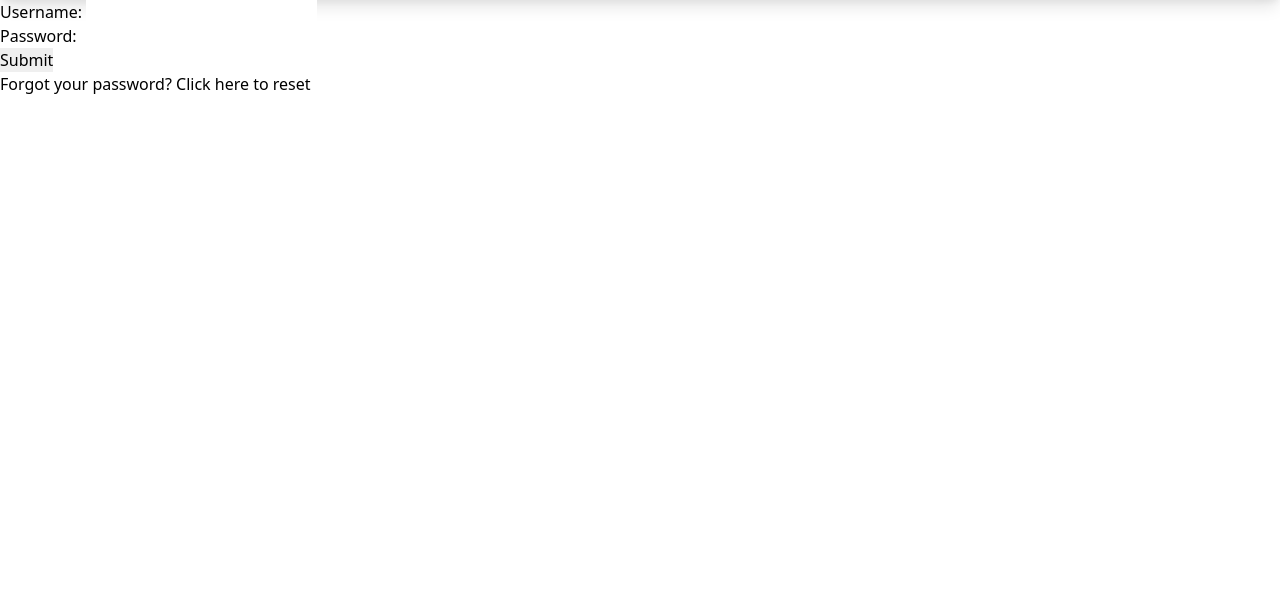
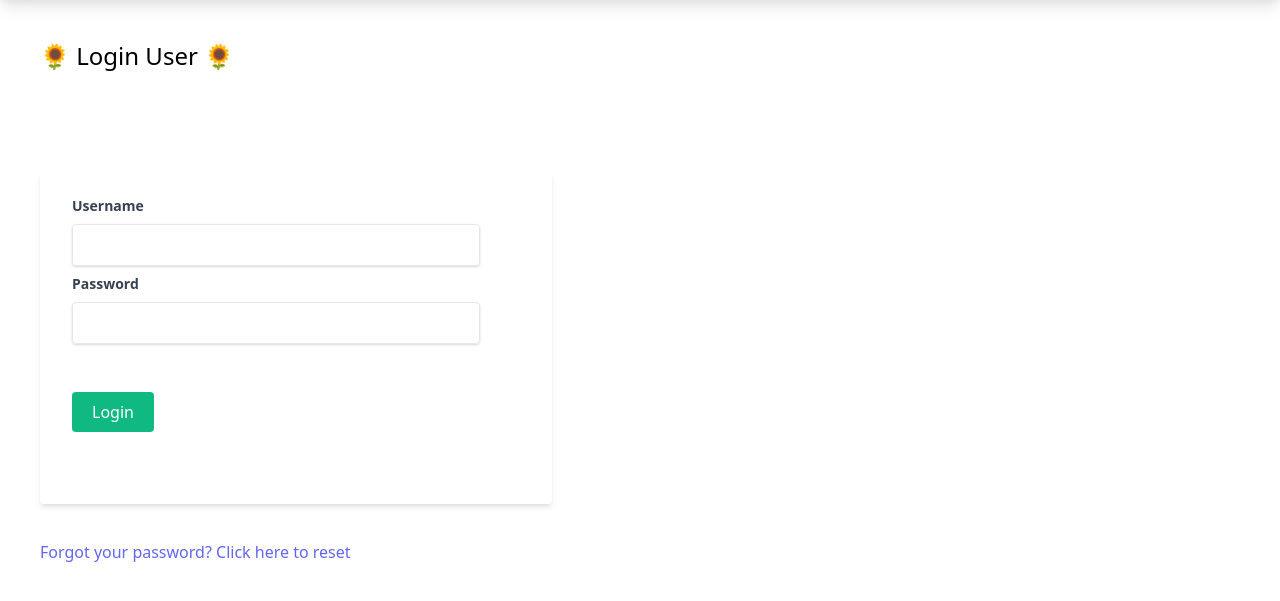
Before and after one commit to torcuata22/social, a Django app: page /users/login/ in a window 1280 px wide. Shown: the part 64-665 px from the top of the page. Run offline with Django 4.2, Linux system fonts and the light colour scheme; style sheets or scripts are compiled from the project's sources.

Commit message:
login page style

```diff
--- a/socialproject/users/templates/users/login.html
+++ b/socialproject/users/templates/users/login.html
@@ -1,10 +1,21 @@
 {% extends "users/base.html" %}
 {% block body %}
-<form method="POST">
-    {% csrf_token %}
-    {{ form.as_p }}
-    <input type="submit">
-</form>
-<p><a href="{% url 'password_reset' %}">Forgot your password? Click here to reset</a></p>
+<h1 class="text-2xl m-10">🌻 Login User 🌻</h1>
+<div class="container py-5">
+    <form method="POST" class="bg-white shadow-md m-10 w-2/5 rounded px-8 pt-6 pb-8 mb-4">
+        {% csrf_token %}
+        <div class="mb-2">
+            <label class="block text-gray-700 text-sm font-bold mb-2" for="">Username</label>
+            <div class="shadow text-gray-700 appearance-none border rounded py-2 px-3 mr-10">{{ form.username }}</div>
+        </div>
+        <div class="mb-2">
+            <label class="block text-gray-700 text-sm font-bold mb-2" for="">Password</label>
+            <div class="shadow text-gray-700 appearance-none border rounded py-2 px-3 mr-10">{{ form.password }}</div>
+        </div>
+       <button class="text-white bg-green-500 px-5 py-2 my-10 rounded" type="submit">Login</button>
+
+    </form>
+</div>
+<p class="px-10 py=10"><a class="text-indigo-500" href="{% url 'password_reset' %}">Forgot your password? Click here to reset</a></p>
 
 {% endblock %}
```
